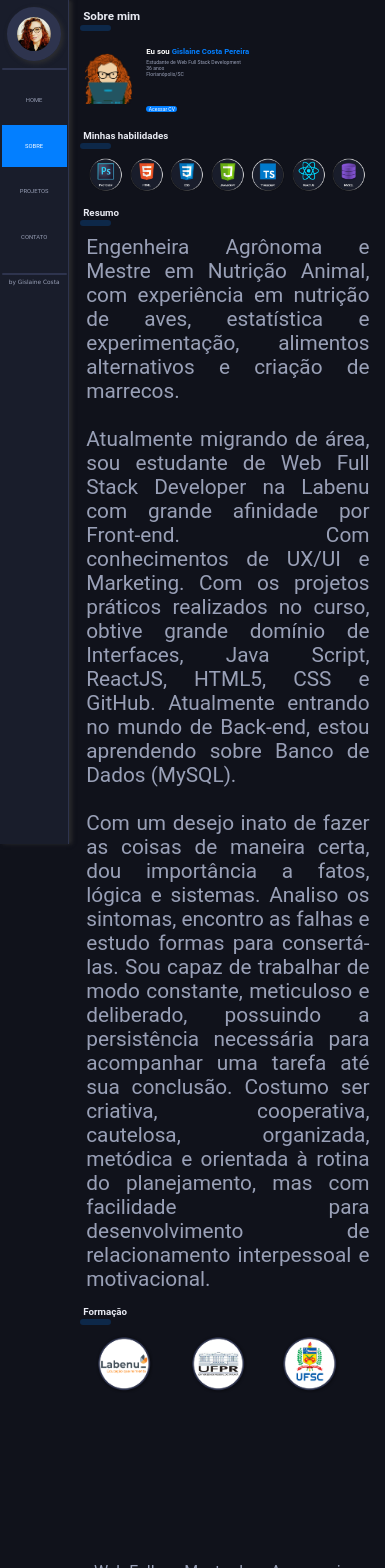
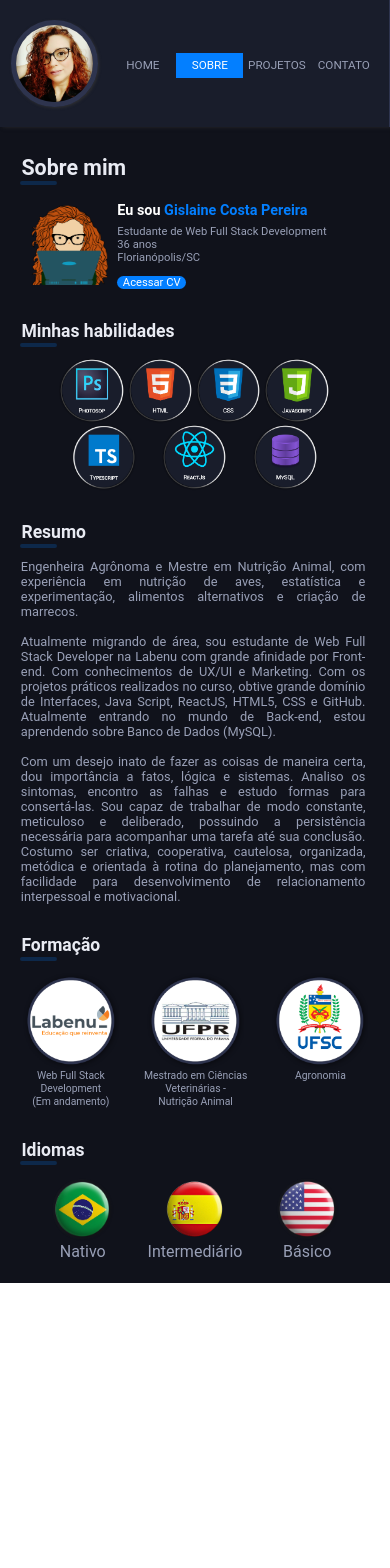
Before and after one commit to gislainecosta/portifolio, a React (Create React App) app: page /sobre in a window 390 px wide. Shown: the top 1568 px of the page. After the commit the page ends 1283 px from the top, so only its background shows below. Built offline with nearby package versions, Linux system fonts and the light colour scheme.

Commit message:
Responsividade

```diff
--- a/src/Pages/Contato.js
+++ b/src/Pages/Contato.js
@@ -30,6 +30,8 @@ const Input = withStyles({
 const useStyles = makeStyles((theme) => ({
     root: {
         marginLeft: '5%',
+        width: '90vw',
+        marginBottom: '5%'
     },
     extendedIcon: {
         marginLeft: theme.spacing(2),
@@ -38,23 +40,23 @@ const useStyles = makeStyles((theme) => ({
     input: {
         '& > *': {
             backgroundColor:'none !important',
-            width: '50vw',
+            width: '150%',
             color: 'white',
             marginBottom: '2%',
             borderRadius: '15px',
+            marginBottom: '10%'
         },
     },
     inputGrande: {
-
         '& > *': {
-            width: '50vw',
+            width: '162%',
             color: 'white',
             marginBottom: '2%',
-            minHeight: '15vw',
+            minHeight: '25vw',
             borderRadius: '15px',
+            marginBottom: '10%'
         },
     },
-
 }));
 
 const MyTheme = createMuiTheme({
@@ -104,7 +106,7 @@ const Contato = () => {
                             label="Nome"
                             variant="outlined"
                             name="autor"
-                        />
+                        /><br />
                         <Input
                             className={classes.input}
                             color='primary.light'
@@ -113,7 +115,7 @@ const Contato = () => {
                             label="E-mail"
                             variant="outlined"
                             name="contato"
-                        />
+                        /><br />
                         <Input
                             className={classes.input}
                             color='primary.light'
@@ -121,7 +123,7 @@ const Contato = () => {
                             label="Assunto"
                             variant="outlined"
                             name="assunto"
-                        />
+                        /><br />
                         <Input
                             className={classes.inputGrande}
                             color='primary.light'
--- a/src/Pages/DetalheProjeto.js
+++ b/src/Pages/DetalheProjeto.js
@@ -55,6 +55,15 @@ const FotoProjeto = styled.img`
             return "4px 4px 11px -3px rgba(0, 0, 0, 1)"
         }
     }};
+    @media only screen and (max-device-width: 900px) {
+        width: ${props => {
+        if (props.tela == "note") {
+            return "45vw"
+        } else {
+            return "40vw"
+        }
+    }};
+    }
 `
 
 const Projeto = (props) => {
--- a/src/Pages/Pages.css
+++ b/src/Pages/Pages.css
@@ -19,7 +19,7 @@ input:-webkit-autofill:focus {
     }
 
 hr{
-    border: 3px solid #0381ff34;;
+    border: 5px solid #0381ff34;;
     border-radius: 50px;
     width: 10%;
     margin: 0 0 3% 1%;
@@ -89,6 +89,7 @@ h3{
 
 #texto-sobre > p{
     font-size: 1.3vw;
+    margin-bottom: 3%;
 }
 
 #texto-resumo{
@@ -109,7 +110,7 @@ h3{
     width: 12%;
 }
 
-#texto-sobre > a{
+#texto-sobre> a{
     text-decoration: none;
     background-color: #037fff;
     color: white;
@@ -180,7 +181,8 @@ h3{
 }
 
  #idiomas{
-     width: 50%;
+    width: 50%;
+    margin-bottom: 5%;
 }
 
 #idiomas > img{
@@ -327,10 +329,179 @@ h3{
     margin: 0;
     row-gap: 2vw;
     column-gap: 2vw;
-    margin: 2% auto;
+    margin: 4% auto;
     width: 95%;
 }
 
 @media only screen and (max-device-width: 900px) {
+    hr{
+        border: 2px solid #0381ff34;
+        margin-left: 2.5vw;
+    }
 
+    h1{
+        font-size: 5.5vw;
+        margin-left: 3vw;
+    }
+
+    h2{
+        font-size: 4.5vw;
+        margin-left: 3vw;
+        margin-top: 8vw;
+    }
+
+    h3{
+        font-size: 3vw;
+    }
+
+    #ola, #name{
+        font-size: 5.5vw;
+    }
+
+    #cabecalho-sobre{
+        width: 90%;
+        margin-left: 3vw;
+    }
+
+    #cabecalho-sobre >img{
+        width: 20vw;
+    }
+
+    #cabecalho-sobre >p{
+        font-size: 0.9rem;
+        margin-left: 5%;
+    }
+
+    #texto-sobre{
+        margin-left: 5%;
+    }
+
+    #texto-sobre>p{
+        font-size: 0.7rem;
+        margin-top: 2%;
+    }
+
+    #texto-sobre>a{
+        font-size: 0.7rem;
+    }
+
+    #texto-home{
+        font-size: 3.5vw;
+    }
+
+    #conteudo-principal-home{
+        margin-top: 40vh;
+    }
+
+    #conteudo-principal-home > section {
+        width: 60vw;
+    }
+
+    #texto-resumo{
+        font-size: 0.8rem;
+        width: 93%;
+        margin-left: 0 5%;
+    }
+
+    #linguagens > img{
+        width: 17vw;
+    }
+
+    #linguagens{
+        flex-wrap: wrap;
+        width: 70vw;
+        margin: auto;
+    }
+
+    #educacao > img{
+        width: 25vw;
+    }
+
+    #educacao, #idiomas{
+        width: 100%;
+        margin: auto;
+    }
+
+    #educacao > p{
+        font-size: 0.65rem;
+    }
+
+    #idiomas{
+        width: 90%;
+        margin-bottom: 6%;
+    }
+
+    #idiomas >img{
+        width: 60%;
+    }
+
+    #botao-enviar{
+        height: 5vh;
+        width: 20vw;
+        font-size: 1rem;
+    }
+
+    #galeria{
+        width: 95vw;
+        margin: 0 0 3% 1%;
+    }
+
+    #botao-voltar{
+        width: 15vw;
+        font-size: 0.8rem;
+    }
+
+    .tela-toda{
+        display: flex;
+        flex-direction: column;
+        align-items: center;
+        min-height: 100vh;
+        width: 100vw;
+        overflow-x: hidden;
+    }
+
+    .conteudo-principal{
+        margin-top: 17vh;
+        width: 95vw;
+    }
+
+    .redes-sociais{
+        width: 8vw;
+    }
+
+    .grid-projetos{
+        display: flex;
+        flex-direction: column;
+        justify-content: center;
+        align-items: flex-start;
+    }
+
+    .texto-projetos >p{
+        font-size: 5vw;
+    }
+
+    .texto-projetos >a , .texto-projetos >a:visited, .texto-projetos > button{
+        font-size: 3vw;
+    }
+
+    .descricao-projeto{
+        font-size: 3vw;
+        margin-bottom: 3vw;
+    }
+
+    .cabecalho-projeto p:last-of-type{
+        font-size: 2.5vw;
+    }
+
+    .titulo-projeto{
+        font-size: 7vw;
+    }
+
+    .container-links-detalhe{
+        max-width: 50vw;
+    }
+
+    .links-detalhe{
+        width: 9vw;
+    }
 }
--- a/src/Pages/Projetos.js
+++ b/src/Pages/Projetos.js
@@ -44,6 +44,32 @@ const FotoProjeto = styled.img`
             return "4px 4px 11px -3px rgba(0, 0, 0, 1)"
         }
     }};
+
+    @media only screen and (max-device-width: 900px) {
+        width: ${props => {
+            if (props.tela == "note") {
+                return "40vw"
+            } else if (props.tela == "mobile") {
+                return "20vw"
+            } else {
+                return "25vw"
+            }
+        }};
+        border: ${props => {
+            if (props.tipo == "front") {
+                return "none"
+            } else {
+                return "solid 2.5px rgba(255, 255, 255, 0.849);"
+            }
+        }};
+        margin-left:${props => {
+            if (props.tela == "mobile") {
+                return "10%"
+            } else {
+                return "0"
+            }
+        }};
+    }
 `
 
 const MyTheme = createMuiTheme({
--- a/src/Pages/Sobre.js
+++ b/src/Pages/Sobre.js
@@ -45,7 +45,7 @@ const Sobre = () => {
                         <section id="texto-sobre">
                             <p>Estudante de Web Full Stack Development<br/>
                                 36 anos<br/>
-                                Florianópolis/SC</p><br/>
+                                Florianópolis/SC</p>
                             <a target="_blank" href="https://drive.google.com/file/d/17-z3032YFTtSasg8n8V48pHiQiZ9wfeH/view?usp=sharing">&nbsp;&nbsp;Acessar CV&nbsp;&nbsp;</a>
                         </section>
                     </section>
--- a/src/components/Botao.js
+++ b/src/components/Botao.js
@@ -20,6 +20,11 @@ const Botao = styled.button`
     }
     &:hover{
       background: #0381ffc9;
+    }
+    @media only screen and (max-device-width: 900px) {
+        width: 70%;
+        height: 20%;
+        font-size: 3vw;
     }
 `
 
--- a/src/components/Components.css
+++ b/src/components/Components.css
@@ -19,11 +19,11 @@
 }
 
 .container-menu > img{
-    width: 80%;
+    width: 90%;
     margin: 10% 0;
     border-radius: 50%;
-    border: 10px solid #2e344e;
-    box-shadow: 2px 2px 5px 0px rgba(50, 50, 50, 0.9);
+    border: 8px solid #2e344e;
+    box-shadow: 1.5px 1.5px 3px 0px rgba(50, 50, 50, 0.9);
 }
 
 .container-menu > hr{
@@ -45,5 +45,22 @@
 }
 
 @media only screen and (max-device-width: 900px) {
-
+    .container-menu > hr, #autoria{
+        display: none
+    }
+    .container-menu{
+        width: 100%;
+        height: 15vh;
+        display: flex;
+        flex-direction: row;
+        z-index: 999;
+        position: fixed;
+        padding-right: 3%;
+    }
+    .container-menu > img{
+        width: 23%;
+        margin: 10% 3%;
+        border: 5px solid #2e344e;
+        box-shadow: 1px 1px 3px 0px rgba(50, 50, 50, 0.9);
+    }
 }
```
